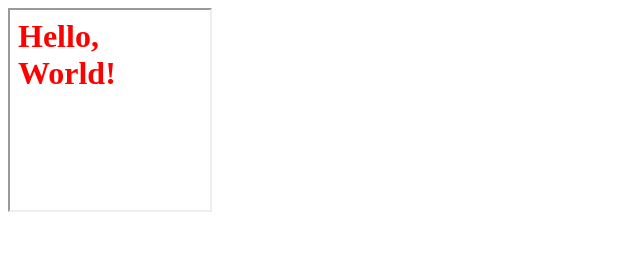
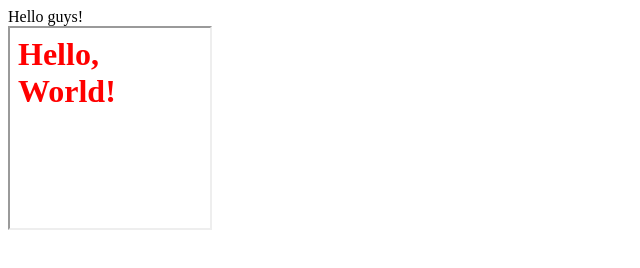
Before and after one commit to bieberito/LABA1, a plain HTML site: page index.html in a window 1280 px wide. Shown: the whole page, without its empty margins (0-640 px from the left). Drawn offline with Linux system fonts and the light colour scheme.

Commit message:
My Commited

```diff
--- a/index.html
+++ b/index.html
@@ -3,6 +3,7 @@
     <link type="text/css" rel="stylesheet" media="all" href="lib/style.css" />
   </head>
   <body>
+  <div> Hello guys! </div>
     <iframe src="lib/hello.html" width="200" height="200" />
   </body>
 </html>
```
